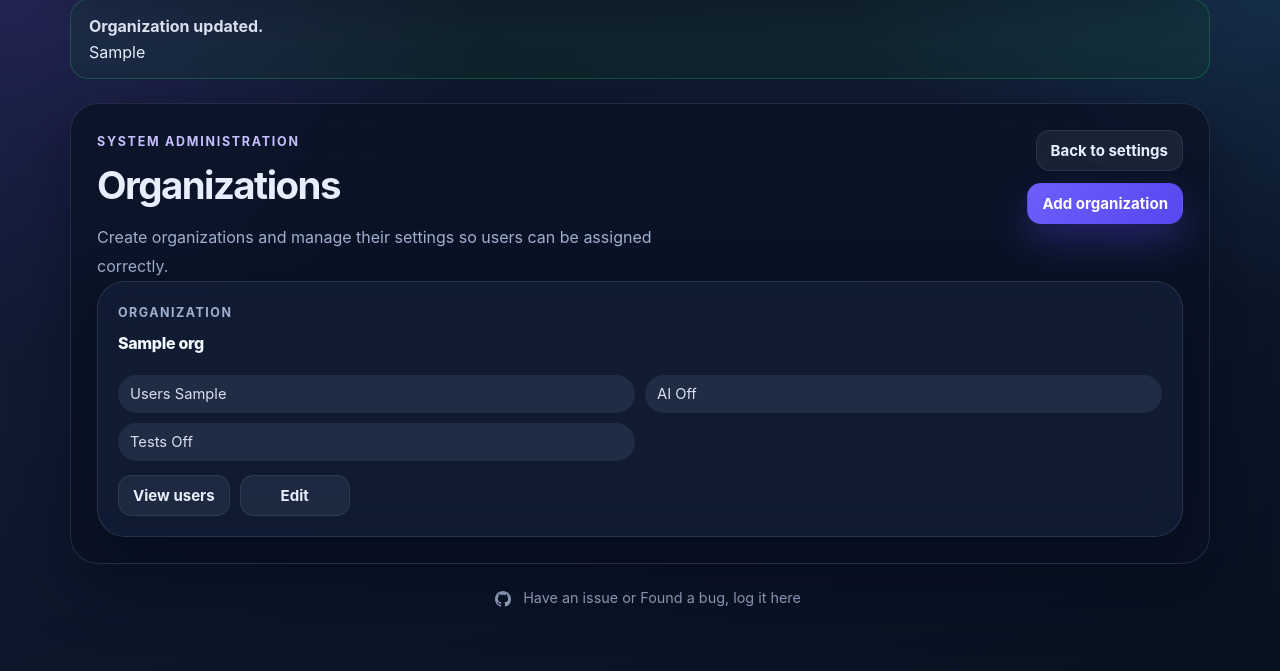
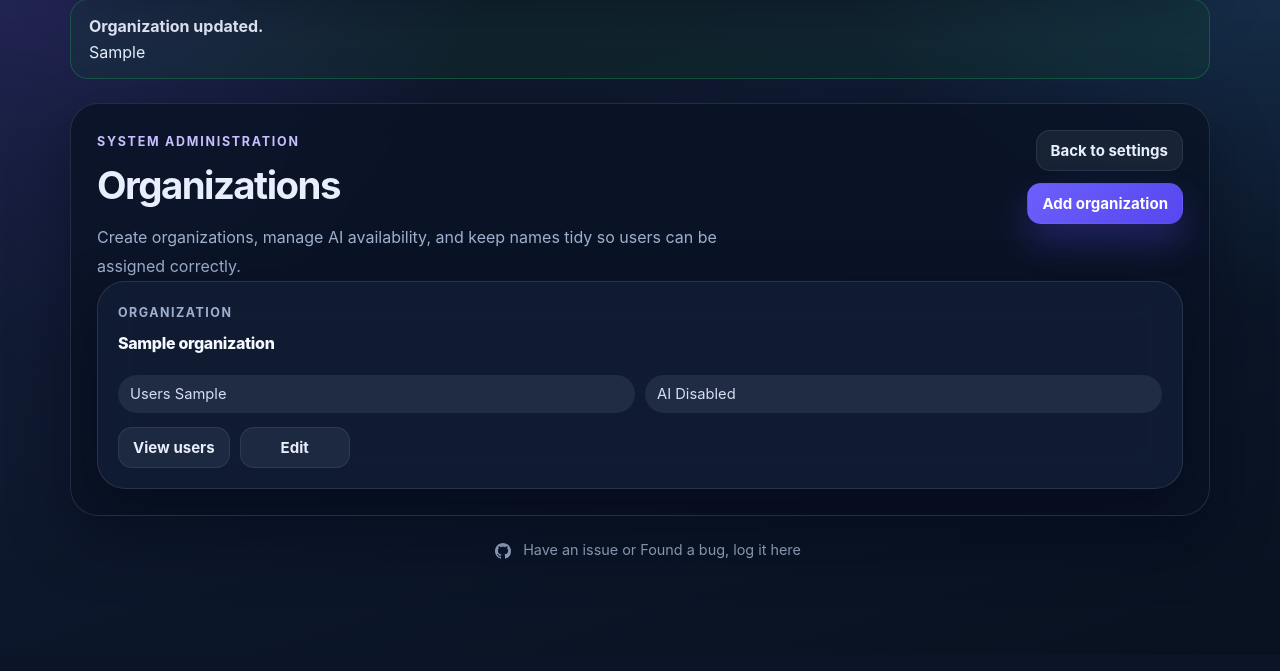
Before and after one commit to skvsree/edu_viz, a FastAPI app: template app/templates/settings/organizations.html in a window 1280 px wide. Shown: the part 145-816 px from the top of the page. After the commit the page ends 704 px from the top, so only its background shows below. Run offline with FastAPI, Linux system fonts and the light colour scheme; the template is opened without the code that fills it: most values are stand-ins (such as "Sample title", 1, 10 or a date in 2020); form fields are guessed from the names that the template uses; parts of the project's set-up code (start-up, migrations or seed data) failed here and were passed over; some web fonts are replaced.

Commit message:
feat: replace checkboxes with toggle switches for boolean settings
- Add toggle-switch CSS component (slider style)
- Convert AI generation checkboxes in org forms to toggles
- Convert tests-enabled checkbox in users form to toggle
- Convert global deck checkbox in deck overview to toggle
- Keep consistent label + description layout for all toggles

```diff
--- a/app/templates/settings/organizations.html
+++ b/app/templates/settings/organizations.html
@@ -13,7 +13,7 @@
       <div>
         <p class="panel-label">System administration</p>
         <h1 class="section-title">Organizations</h1>
-        <p class="muted section-copy">Create organizations and manage their settings so users can be assigned correctly.</p>
+        <p class="muted section-copy">Create organizations, manage AI availability, and keep names tidy so users can be assigned correctly.</p>
       </div>
       <div class="dashboard-actions">
         <a href="/settings" class="button button-secondary button-small">Back to settings</a>
@@ -21,30 +21,77 @@
       </div>
     </div>
 
+    {% if active_modal == "create" %}
+      <article class="card form-card">
+        <form method="post" action="/settings/organizations" class="stack-md">
+          <div>
+            <label for="organization-name-inline">Organization name</label>
+            <input id="organization-name-inline" name="name" value="{{ create_form.name }}" maxlength="255" required />
+          </div>
+          <div class="toggle-row">
+            <div class="toggle-row__label">
+              <span class="toggle-row__title">AI generation</span>
+              <span class="toggle-row__desc">Enable AI-powered content generation for this organization</span>
+            </div>
+            <label class="toggle-switch">
+              <input type="checkbox" name="is_ai_enabled" value="true" {% if create_form.is_ai_enabled %}checked{% endif %} />
+              <span class="toggle-slider"></span>
+            </label>
+          </div>
+          <div class="deck-card__actions">
+            <button type="submit" class="button">Create organization</button>
+            <a href="/settings/organizations" class="button button-secondary">Cancel</a>
+          </div>
+        </form>
+      </article>
+    {% endif %}
+
+    {% if active_modal == "edit" and modal_organization %}
+      <article class="card form-card">
+        <form method="post" action="/settings/organizations/{{ modal_organization.id }}/update" class="stack-md">
+          <div>
+            <label for="organization-name-edit-inline">Organization name</label>
+            <input id="organization-name-edit-inline" name="name" value="{{ edit_form.name }}" maxlength="255" required />
+          </div>
+          <div class="toggle-row">
+            <div class="toggle-row__label">
+              <span class="toggle-row__title">AI generation</span>
+              <span class="toggle-row__desc">Enable AI-powered content generation for this organization</span>
+            </div>
+            <label class="toggle-switch">
+              <input type="checkbox" name="is_ai_enabled" value="true" {% if edit_form.is_ai_enabled %}checked{% endif %} />
+              <span class="toggle-slider"></span>
+            </label>
+          </div>
+          <div class="deck-card__actions">
+            <button type="submit" class="button">Save organization</button>
+            <a href="/settings/organizations" class="button button-secondary">Cancel</a>
+          </div>
+        </form>
+      </article>
+    {% endif %}
+
     <div class="deck-grid deck-grid--dashboard">
-      {% for org in organizations %}
+      {% for organization in organizations %}
         <article class="deck-card deck-card--dashboard">
           <div class="deck-card__content">
             <p class="deck-card__eyebrow">Organization</p>
-            <h3 class="deck-card__title">{{ org.name }}</h3>
+            <h3 class="deck-card__title">{{ organization.name }}</h3>
           </div>
           <div class="deck-card__stats">
-            <span class="deck-card__meta">Users {{ org_user_counts.get(org.id|string, 0) }}</span>
-            <span class="deck-card__meta">AI {{ "On" if org.is_ai_enabled else "Off" }}{% if org_ai_has_cred.get(org.id|string) %} (custom key){% elif org.is_ai_enabled and env_ai_available %} (global key){% endif %}</span>
-            <span class="deck-card__meta">Tests {{ "On" if org.is_test_enabled else "Off" }}{% if org.test_daily_limit > 0 %} ({{ org.test_daily_limit }}/day){% endif %}</span>
+            <span class="deck-card__meta">Users {{ org_user_counts.get(organization.id|string, 0) }}</span>
+            <span class="deck-card__meta">AI {{ "Enabled" if organization.is_ai_enabled else "Disabled" }}</span>
           </div>
           <div class="deck-card__actions">
-            <a href="/settings/users?org={{ org.id }}" class="button button-secondary button-small">View users</a>
+            <a href="/settings/users" class="button button-secondary button-small">View users</a>
             <a
-              href="/settings/organizations?modal=edit&edit_org={{ org.id }}"
+              href="/settings/organizations?modal=edit&edit_org={{ organization.id }}"
               class="button button-secondary button-small"
               data-modal-open="edit-organization-modal"
-              data-organization-id="{{ org.id }}"
-              data-organization-name="{{ org.name }}"
-              data-organization-ai-enabled="{{ 'true' if org.is_ai_enabled else 'false' }}"
-              data-organization-test-enabled="{{ 'true' if org.is_test_enabled else 'false' }}"
-              data-organization-ai-has-cred="{{ 'true' if org_ai_has_cred.get(org.id|string) else 'false' }}"
-              data-organization-update-action="/settings/organizations/{{ org.id }}/update"
+              data-organization-id="{{ organization.id }}"
+              data-organization-name="{{ organization.name }}"
+              data-organization-ai-enabled="{{ 'true' if organization.is_ai_enabled else 'false' }}"
+              data-organization-update-action="/settings/organizations/{{ organization.id }}/update"
             >
               Edit
             </a>
@@ -52,174 +99,105 @@
         </article>
       {% endfor %}
     </div>
-
   </section>
-
-  {# --- MODALS --- #}
 
   <dialog id="create-organization-modal" class="modal" {% if active_modal == "create" %}data-open-on-load="true"{% endif %}>
     <div class="modal__surface" role="document">
-      <div class="section-heading">
-        <div><p class="panel-label">Add organization</p><h2 class="section-subtitle">Create a new organization</h2></div>
-        <button type="button" class="button button-secondary button-small" data-modal-close="create-organization-modal">Close</button>
-      </div>
+      <div class="section-heading"><div><p class="panel-label">Add organization</p><h2 class="section-subtitle">Create a new organization</h2></div><button type="button" class="button button-secondary button-small" data-modal-close="create-organization-modal">Close</button></div>
       <form method="post" action="/settings/organizations" class="stack-md">
-        <div>
-          <label for="org-name">Organization name</label>
-          <input id="org-name" name="name" value="{{ create_form.name }}" maxlength="255" required />
-        </div>
-        <label class="checkbox-row">
-          <input type="checkbox" name="is_ai_enabled" value="true" {% if create_form.is_ai_enabled %}checked{% endif %} data-ai-toggle />
-          <span>Enable AI generation</span>
-        </label>
-        <div data-ai-override-row hidden class="stack-sm">
-          <label class="checkbox-row">
-            <input type="checkbox" name="ai_override_global" value="true" data-ai-override />
-            <span>Override global AI setting</span>
+        <div><label for="organization-name">Organization name</label><input id="organization-name" name="name" value="{{ create_form.name }}" maxlength="255" required /></div>
+        <div class="toggle-row">
+          <div class="toggle-row__label">
+            <span class="toggle-row__title">AI generation</span>
+            <span class="toggle-row__desc">Enable AI-powered content generation for this organization</span>
+          </div>
+          <label class="toggle-switch">
+            <input type="checkbox" name="is_ai_enabled" value="true" {% if create_form.is_ai_enabled %}checked{% endif %} />
+            <span class="toggle-slider"></span>
           </label>
-          <div data-ai-settings hidden class="stack-sm">
-            <div>
-              <label for="ai-provider-create">Provider</label>
-              <select id="ai-provider-create" name="provider"><option value="openai" selected>OpenAI</option></select>
-            </div>
-            <div>
-              <label for="ai-secret-create">API key</label>
-              <input id="ai-secret-create" name="ai_secret" type="password" placeholder="Enter API key" />
-            </div>
-          </div>
-        </div>
-        <label class="checkbox-row">
-          <input type="checkbox" name="is_test_enabled" value="true" {% if create_form.is_test_enabled %}checked{% endif %} />
-          <span>Enable tests</span>
-        </label>
-        <div>
-          <label for="test-limit">Daily test limit (0 = global limit)</label>
-          <input id="test-limit" name="test_daily_limit" type="number" value="{{ create_form.test_daily_limit or 0 }}" min="0" max="{{ test_global_limit }}" />
         </div>
         <button type="submit" class="button">Create organization</button>
       </form>
     </div>
   </dialog>
 
-  <dialog id="edit-organization-modal" class="modal" {% if active_modal == "edit" and modal_organization %}data-open-on-load="true"{% endif %}>
+  <dialog id="edit-organization-modal" class="modal" data-default-action="{% if modal_organization %}/settings/organizations/{{ modal_organization.id }}/update{% endif %}" {% if active_modal == "edit" and modal_organization %}data-open-on-load="true"{% endif %}>
     <div class="modal__surface" role="document">
-      <div class="section-heading">
-        <div><p class="panel-label">Edit organization</p><h2 class="section-subtitle" id="edit-modal-title">{{ modal_organization.name if modal_organization else 'Update organization' }}</h2></div>
-        <button type="button" class="button button-secondary button-small" data-modal-close="edit-organization-modal">Close</button>
-      </div>
-      <form method="post" action="#" class="stack-md" id="edit-modal-form" data-default-action="{% if modal_organization %}/settings/organizations/{{ modal_organization.id }}/update{% endif %}">
-        <div>
-          <label for="org-name-edit">Organization name</label>
-          <input id="org-name-edit" name="name" value="{{ edit_form.name }}" maxlength="255" required />
-        </div>
-        <label class="checkbox-row">
-          <input id="modal-ai-enabled" type="checkbox" name="is_ai_enabled" value="true" {% if edit_form.is_ai_enabled %}checked{% endif %} data-ai-toggle />
-          <span>Enable AI generation</span>
-        </label>
-        <div data-ai-override-row hidden class="stack-sm">
-          <label class="checkbox-row">
-            <input id="modal-ai-override" type="checkbox" name="ai_override_global" value="true" data-ai-override />
-            <span>Override global AI setting</span>
+      <div class="section-heading"><div><p class="panel-label">Edit organization</p><h2 class="section-subtitle">{{ modal_organization.name if modal_organization else 'Update organization' }}</h2></div><button type="button" class="button button-secondary button-small" data-modal-close="edit-organization-modal">Close</button></div>
+      <form method="post" action="{% if modal_organization %}/settings/organizations/{{ modal_organization.id }}/update{% else %}#{% endif %}" class="stack-md" data-edit-form>
+        <div><label for="organization-name-edit">Organization name</label><input id="organization-name-edit" name="name" value="{{ edit_form.name }}" maxlength="255" required /></div>
+        <div class="toggle-row">
+          <div class="toggle-row__label">
+            <span class="toggle-row__title">AI generation</span>
+            <span class="toggle-row__desc">Enable AI-powered content generation for this organization</span>
+          </div>
+          <label class="toggle-switch">
+            <input id="organization-ai-enabled-edit" type="checkbox" name="is_ai_enabled" value="true" {% if edit_form.is_ai_enabled %}checked{% endif %} />
+            <span class="toggle-slider"></span>
           </label>
-          <div data-ai-settings hidden class="stack-sm">
-            <div>
-              <label for="modal-ai-provider">Provider</label>
-              <select id="modal-ai-provider" name="provider"><option value="openai">OpenAI</option></select>
-            </div>
-            <div>
-              <label for="modal-ai-secret">API key</label>
-              <input id="modal-ai-secret" name="ai_secret" type="password" placeholder="Enter API key" />
-            </div>
-          </div>
-        </div>
-        <label class="checkbox-row">
-          <input id="modal-test-enabled" type="checkbox" name="is_test_enabled" value="true" {% if edit_form.is_test_enabled %}checked{% endif %} />
-          <span>Enable tests</span>
-        </label>
-        <div>
-          <label for="test-limit-edit">Daily test limit (0 = global limit)</label>
-          <input id="test-limit-edit" name="test_daily_limit" type="number" value="{{ modal_organization.test_daily_limit or 0 }}" min="0" max="{{ test_global_limit }}" />
         </div>
         <button type="submit" class="button">Save organization</button>
       </form>
     </div>
   </dialog>
 </section>
-
 <script>
 (() => {
   const dialogs = Array.from(document.querySelectorAll('.modal'));
-  const supportsModal = typeof HTMLDialogElement !== 'undefined';
+  const supportsModalDialog = typeof HTMLDialogElement !== 'undefined' && typeof HTMLDialogElement.prototype.showModal === 'function';
 
   const openModal = (id) => {
-    const d = document.getElementById(id);
-    if (d && supportsModal && !d.open) d.showModal();
-  };
-  const closeModal = (id) => {
-    const d = document.getElementById(id);
-    if (d?.open) d.close();
+    const dialog = document.getElementById(id);
+    if (dialog && supportsModalDialog && !dialog.open) {
+      dialog.showModal();
+    }
   };
 
-  dialogs.forEach((d) => {
-    d.addEventListener('click', (e) => {
-      const s = d.querySelector('.modal__surface');
-      if (s && !s.contains(e.target)) closeModal(d.id);
+  const closeModal = (id) => {
+    const dialog = document.getElementById(id);
+    if (dialog?.open) {
+      dialog.close();
+    }
+  };
+
+  dialogs.forEach((dialog) => {
+    dialog.addEventListener('click', (event) => {
+      const surface = dialog.querySelector('.modal__surface');
+      if (surface && !surface.contains(event.target)) {
+        closeModal(dialog.id);
+      }
     });
   });
 
-  document.querySelectorAll('[data-modal-close]').forEach((t) => t.addEventListener('click', () => closeModal(t.dataset.modalClose)));
-  document.querySelectorAll('.modal[data-open-on-load="true"]').forEach((d) => openModal(d.id));
+  document.querySelectorAll('[data-modal-open]').forEach((trigger) => {
+    trigger.addEventListener('click', (event) => {
+      if (!supportsModalDialog) {
+        return;
+      }
 
-  // AI toggle: show/hide override row
-  const syncAiToggle = (toggle) => {
-    const row = toggle.closest('form')?.querySelector('[data-ai-override-row]');
-    if (row) row.hidden = !toggle.checked;
-    if (toggle.checked) syncAiOverride(toggle.closest('form')?.querySelector('[data-ai-override]'));
-  };
-
-  // AI override toggle: show/hide provider + secret
-  const syncAiOverride = (override) => {
-    const settings = override?.closest('form')?.querySelector('[data-ai-settings]');
-    if (settings) settings.hidden = !override.checked;
-  };
-
-  document.querySelectorAll('[data-ai-toggle]').forEach((t) => {
-    syncAiToggle(t);
-    t.addEventListener('change', () => syncAiToggle(t));
-  });
-  document.querySelectorAll('[data-ai-override]').forEach((t) => {
-    syncAiOverride(t);
-    t.addEventListener('change', () => syncAiOverride(t));
-  });
-
-  // Modal edit: pre-fill from trigger data attributes
-  document.querySelectorAll('[data-modal-open]').forEach((trigger) => {
-    trigger.addEventListener('click', (e) => {
-      if (!supportsModal) return;
-      e.preventDefault();
+      event.preventDefault();
       const modalId = trigger.dataset.modalOpen;
       if (modalId === 'edit-organization-modal') {
         const dialog = document.getElementById(modalId);
-        const form = dialog?.querySelector('#edit-modal-form');
-        const aiToggle = dialog?.querySelector('[data-ai-toggle]');
-        const aiOverride = dialog?.querySelector('[data-ai-override]');
-        if (form) form.action = trigger.dataset.organizationUpdateAction || form.dataset.defaultAction || '#';
-        const nameEl = dialog?.querySelector('#org-name-edit');
-        if (nameEl) nameEl.value = trigger.dataset.organizationName || '';
-        const testEl = dialog?.querySelector('#modal-test-enabled');
-        if (testEl) testEl.checked = (trigger.dataset.organizationTestEnabled || 'false') === 'true';
-        if (aiToggle) {
-          aiToggle.checked = (trigger.dataset.organizationAiEnabled || 'false') === 'true';
-          syncAiToggle(aiToggle);
+        const form = dialog?.querySelector('[data-edit-form]');
+        const nameInput = dialog?.querySelector('#organization-name-edit');
+        const aiInput = dialog?.querySelector('#organization-ai-enabled-edit');
+        if (form) {
+          form.action = trigger.dataset.organizationUpdateAction || dialog?.dataset.defaultAction || '#';
         }
-        if (aiOverride) {
-          aiOverride.checked = (trigger.dataset.organizationAiHasCred || 'false') === 'true';
-          syncAiOverride(aiOverride);
+        if (nameInput) {
+          nameInput.value = trigger.dataset.organizationName || '';
+        }
+        if (aiInput) {
+          aiInput.checked = (trigger.dataset.organizationAiEnabled || 'false') === 'true';
         }
       }
       openModal(modalId);
     });
   });
+
+  document.querySelectorAll('[data-modal-close]').forEach((trigger) => trigger.addEventListener('click', () => closeModal(trigger.dataset.modalClose)));
+  document.querySelectorAll('.modal[data-open-on-load="true"]').forEach((dialog) => openModal(dialog.id));
 })();
 </script>
 {% endblock %}
```
Also changed, not shown: app/static/styles.css (+88 -1 lines), app/templates/decks/overview.html (+10 -4 lines), app/templates/settings/users.html (+23 -78 lines).
